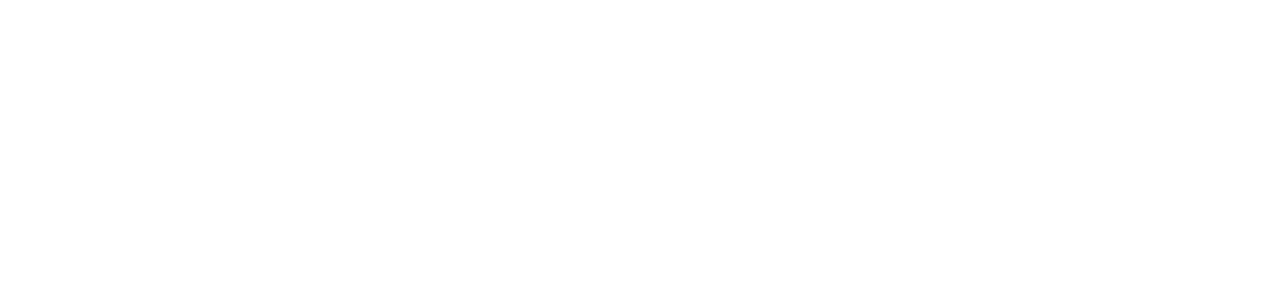
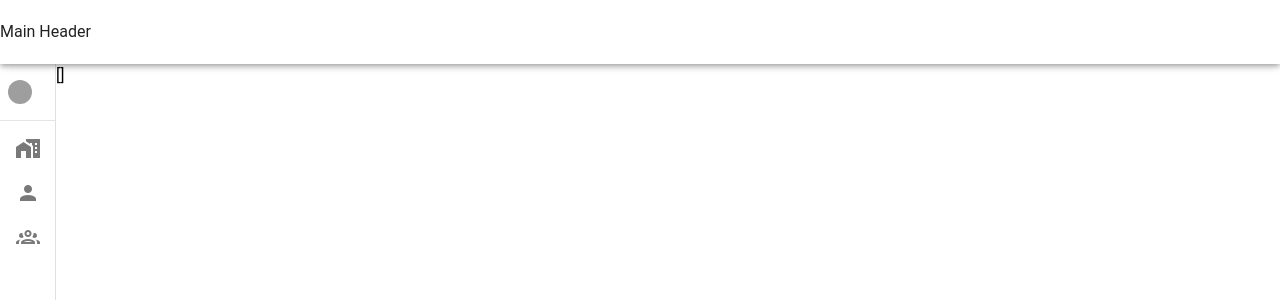
Before and after one commit to 64160056/Lab10.1, a Vue app: page /product in a window 1280 px wide. Before the commit this address had no page. Shown: the top 300 px of the page. Built offline with nearby package versions, Linux system fonts and the light colour scheme; grey boxes are pictures that could not be loaded.

Commit message:
Peoduct router

```diff
--- a/src/router/index.ts
+++ b/src/router/index.ts
@@ -29,6 +29,19 @@
         layout: "FullLayout",
       },
     },
+    {
+      path: "/product",
+      name: "product",
+
+      components: {
+        default: import("../views/products/ProductView.vue"),
+        menu: () => import("@/components/menus/MainMenu.vue"),
+        header: () => import("@/components/headers/MainHeader.vue"),
+      },
+      meta: {
+        layout: "MainLayout",
+      },
+    },
   ],
 });
 
--- a/src/views/products/ProductViwe.vue
+++ b/src/views/products/ProductView.vue
@@ -1,9 +1,8 @@
 <script lang="ts" setup>
 import { useProductStore } from "@/stores/product";
 
-const productStore = useProductStore;
+const productStore = useProductStore();
 </script>
-
 <template>
   <div>{{ productStore.products }}</div>
 </template>
```
